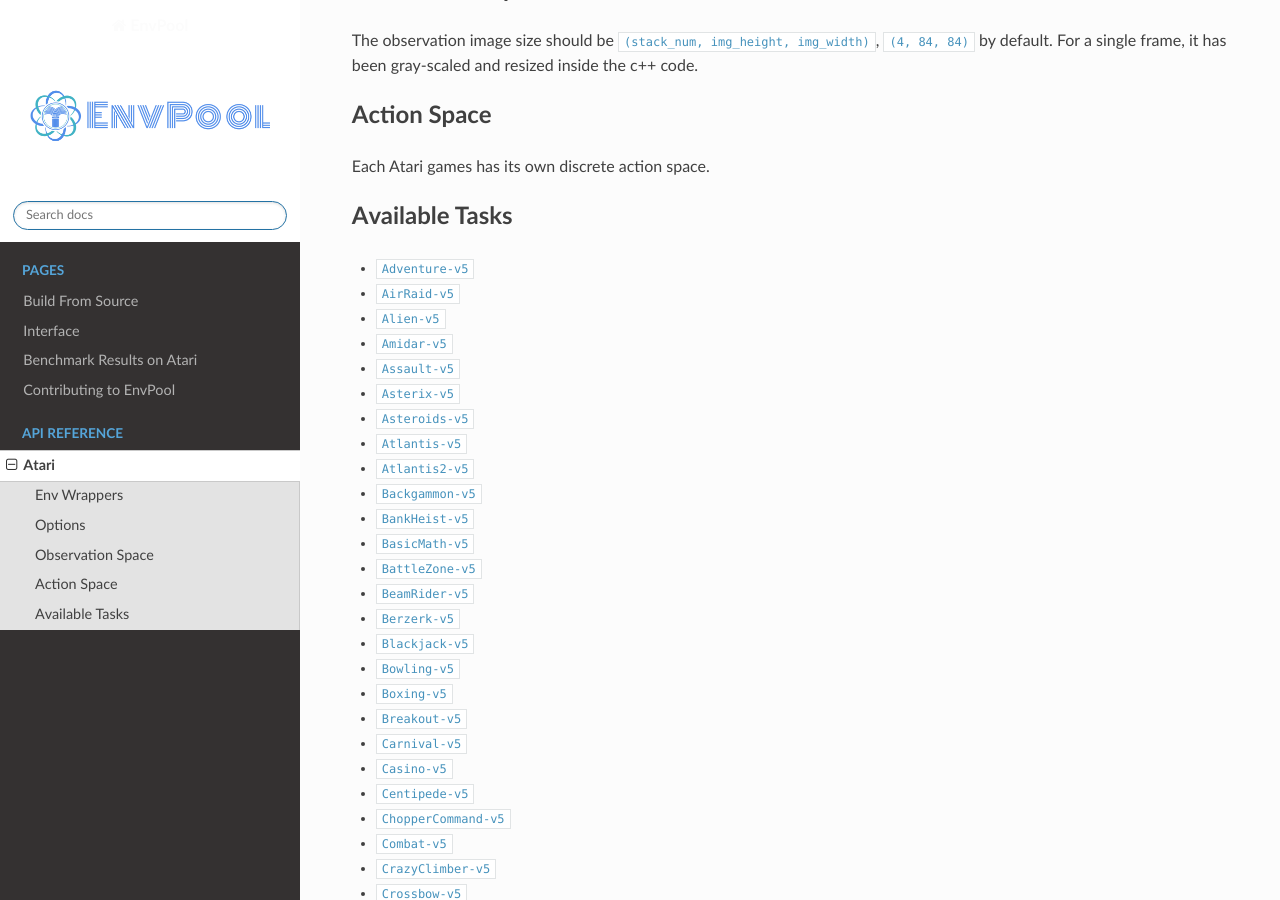
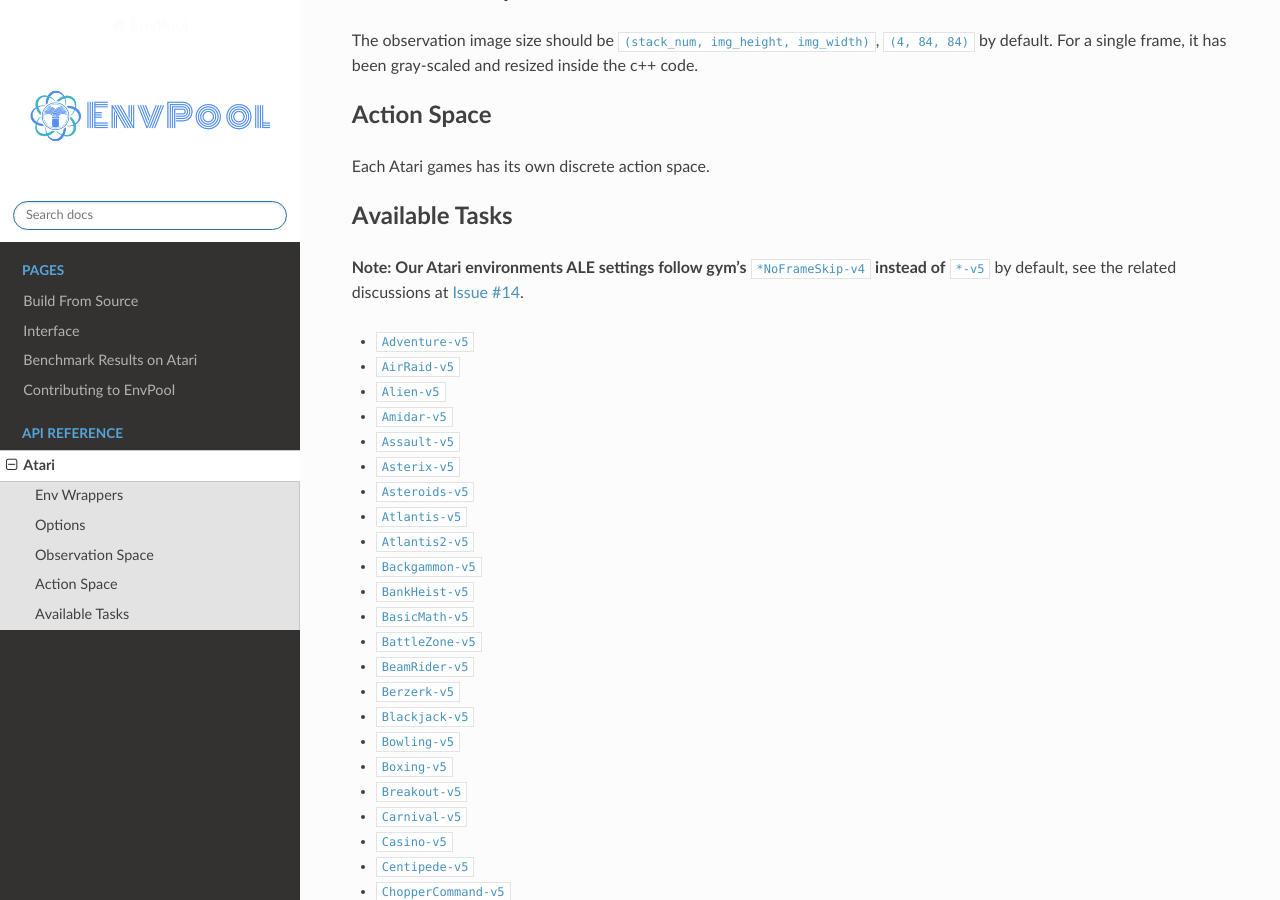
Before and after one commit to sail-sg/envpool, a Sphinx documentation site: the page built from docs/api/atari.rst, in a window 1280 px wide and 900 px high, scrolled down 859 px. Built offline with Sphinx 7.4.7 and the Read the Docs theme 2.0.0, drawn with Linux system fonts in a browser that asks for light colours.

Commit message:
update docs

```diff
--- a/docs/api/atari.rst
+++ b/docs/api/atari.rst
@@ -60,6 +60,8 @@ Each Atari games has its own discrete action space.
 
 Available Tasks
 ---------------
+
+**Note: Our Atari environments ALE settings follow gym's** ``*NoFrameSkip-v4`` **instead of** ``*-v5`` by default, see the related discussions at `Issue #14 <https://github.com/sail-sg/envpool/issues/14>`_.
 
 * ``Adventure-v5``
 * ``AirRaid-v5``
```
